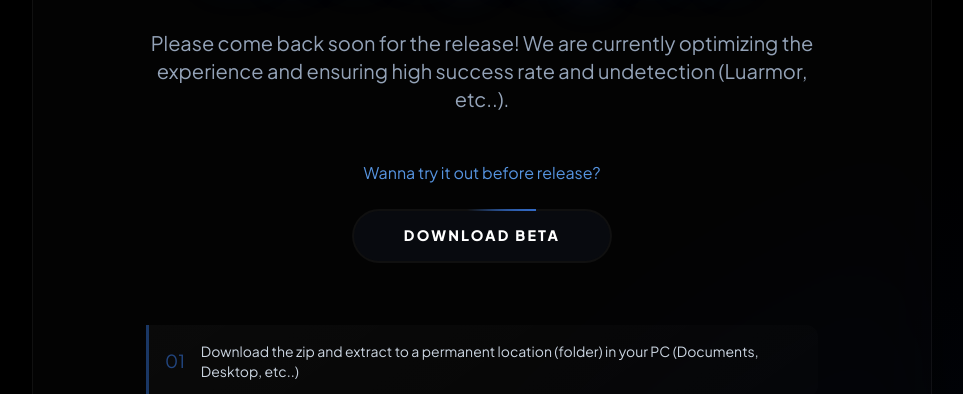
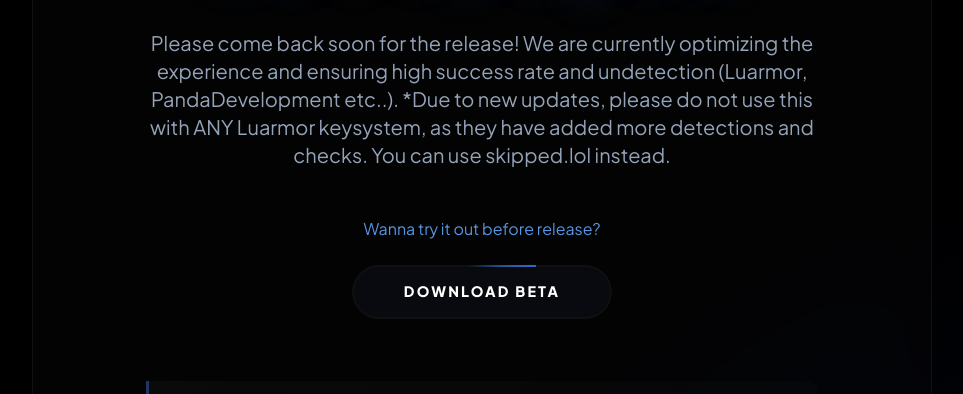
Before and after one commit to ysbypasss/ysbypasss.github.io, a plain HTML site: page index.html in a window 1280 px wide. Shown: the part 354-748 px from the top of the page, without its empty margins (158-1121 px from the left). Drawn offline with nearby package versions, Linux system fonts and the light colour scheme.

Commit message:
Update index.html

```diff
--- a/index.html
+++ b/index.html
@@ -139,7 +139,11 @@
 
             <p class="text-base md:text-xl text-slate-400 leading-relaxed font-300 max-w-2xl mx-auto mb-12">
                 Please come back soon for the release!
-                We are currently optimizing the experience and ensuring high success rate and undetection (Luarmor, etc..).
+                We are currently optimizing the experience and ensuring high success rate and undetection (Luarmor, PandaDevelopment etc..).
+
+                *Due to new updates, please do not use this with ANY Luarmor keysystem, as they have added more detections and checks.
+You can use skipped.lol instead.
+
             </p>
 
             <div class="mb-14">
```
